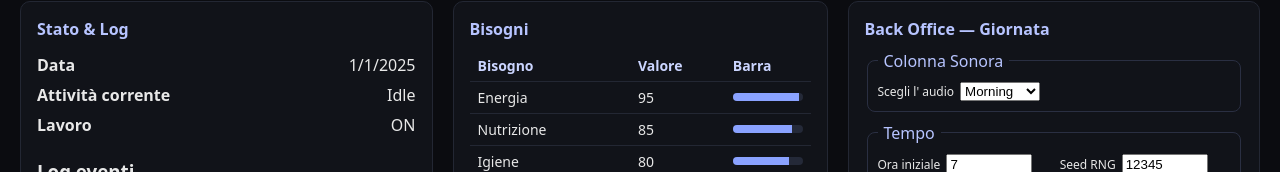
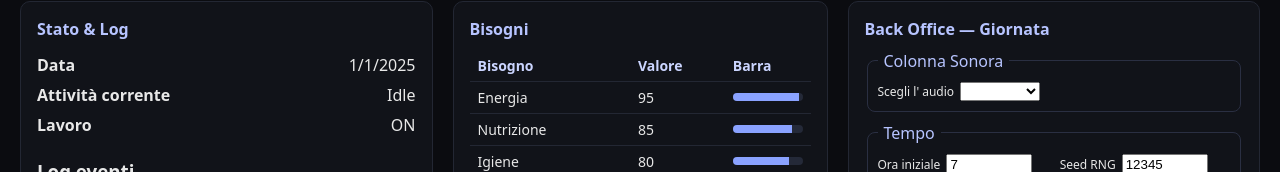
Before and after one commit to gianluigiricciolio/pg_sim_full, a Vue app: page / in a window 1280 px wide. Shown: the part 200-372 px from the top of the page. Built offline with nearby package versions, Linux system fonts and the light colour scheme.

Commit message:
trying to use props to pass track string to AudioManager

```diff
--- a/src/ui/App.vue
+++ b/src/ui/App.vue
@@ -19,7 +19,7 @@
 
     <div v-if="tab === 'day'" class="wrap">
       <PgStatus :state="state" :cfg="cfg" :logs="logs" :labels-need="labelsNeed" :need-keys="needKeys" />
-      <ConfigPanel :cfg="cfg" :reinit-day="reinitDay" />
+      <ConfigPanel :track="track" :cfg="cfg" :reinit-day="reinitDay" />
     </div>
 
     <div v-else class="wrap">
--- a/src/ui/ConfigPanel.vue
+++ b/src/ui/ConfigPanel.vue
@@ -5,10 +5,10 @@
     <fieldset>
       <legend>Colonna Sonora</legend>
       <label>Scegli l' audio
-        <select name="" id="music">
-          <option value="">Morning</option>
-          <option value="">Afternoon</option>
-          <option value="">Evening</option>
+        <select :value="track" @change="e => setTrack(value)">
+          <option :value="'/music/loop.mp3'">Morning</option>
+          <option :value="'/music/musica.mp3'">Afternoon</option>
+          <option :value="'/music/evening.mp3'">Evening</option>
         </select>
       </label>
 
```
